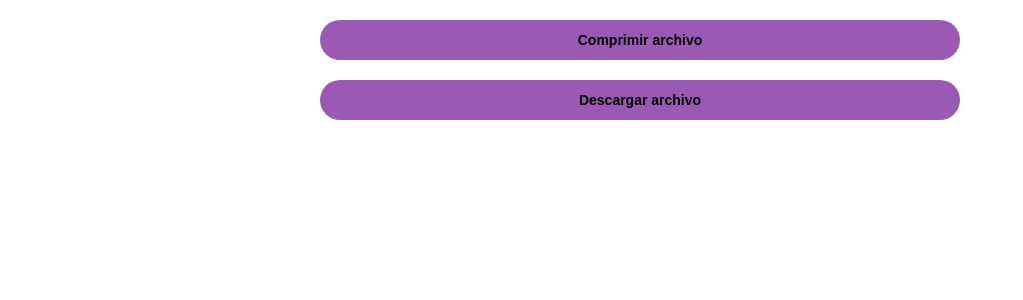
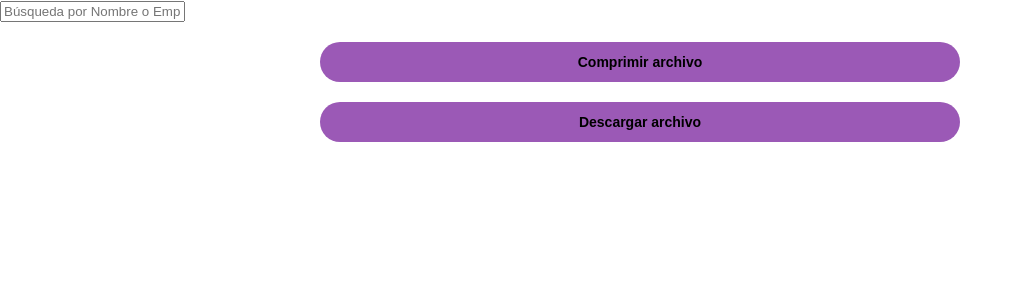
Before and after one commit to Carlos12001/cloud-drive, a React (Create React App) app in the folder client/interfaz/: page / in a window 1280 px wide. Shown: the top 300 px of the page, without its empty margins (0-1023 px from the left). Built offline with nearby package versions, Linux system fonts and the light colour scheme.

Commit message:
Barra de búsqueda

```diff
--- a/client/interfaz/src/pages/login/login.js
+++ b/client/interfaz/src/pages/login/login.js
@@ -3,10 +3,6 @@ import './login.css';
 import Title from "./components/Title/Title";
 import Label from "./components/Label/Label";
 import Input from "./components/Input/Input";
-
-
-
-
 const Login = () => {
 
     const[user, setUser] = useState('');
@@ -14,8 +10,7 @@ const Login = () => {
     const[passwordError, setPasswordError] = useState(false);
     const[ isLogin, setIsLogin ] = useState(true);
     const [hasError, setHasError] = useState(false);
-
-
+    const [busqueda, setBusqueda]= useState("");
         function handleChange (name,value)
         {
             if (name==='usuario'){
@@ -33,7 +28,6 @@ const Login = () => {
 
             }
         };
-
         function ifMatch(param){
             if(param.user > 0 && param.password.lenght > 0 ){
                 if(param.user === 'Mimi' && param.password === '0987654'){
@@ -52,11 +46,8 @@ const Login = () => {
                 setHasError(true);
             }
         };
-
         console.log('usuario: ', user);
         console.log('contraseña: ', password);
-
-
         function handleSubmit(){
             let account = {user, password}
             if(account){
@@ -65,21 +56,24 @@ const Login = () => {
 
             }
         };
-
         function comprimirArchivo(){
             //lo que haga
         };
-
         function descargarArchivo(){
             //lo que haga
         };
-
-
-
     return(
         <div>
+
             { isLogin ?
             <div>
+                <div className="containerInput">
+                    <input
+                    className="form-control inputBuscar"
+                    value={busqueda}
+                    placeholder="Búsqueda por Nombre o Empresa"></input>
+
+                </div>
                 <div className='compress-button-container'>
                     <button onClick={comprimirArchivo} className='compress-button'>
                         Comprimir archivo
@@ -107,7 +101,6 @@ const Login = () => {
                 name: 'usuario',
                 type: 'text',
                 placeholder: 'Ingrese su usuario'
-
             }}
             handleChange={handleChange}
             />
@@ -122,7 +115,6 @@ const Login = () => {
             handleChange={handleChange}
             param = {passwordError}
             />
-
             {passwordError &&
             <label className= 'label-error'>
                 Contraseña inválida o incompleta
@@ -133,16 +125,12 @@ const Login = () => {
                 <button onClick={handleSubmit} className='submit-button'>
                     Ingresar
                 </button>
-
-            </div>
+</div>
         </div>
     </div>
 
             }
-
         </div>
-
     )
 };
-
 export default Login;
```
Also changed, not shown: client/interfaz/src/pages/login/login.css (+0 -16 lines).
